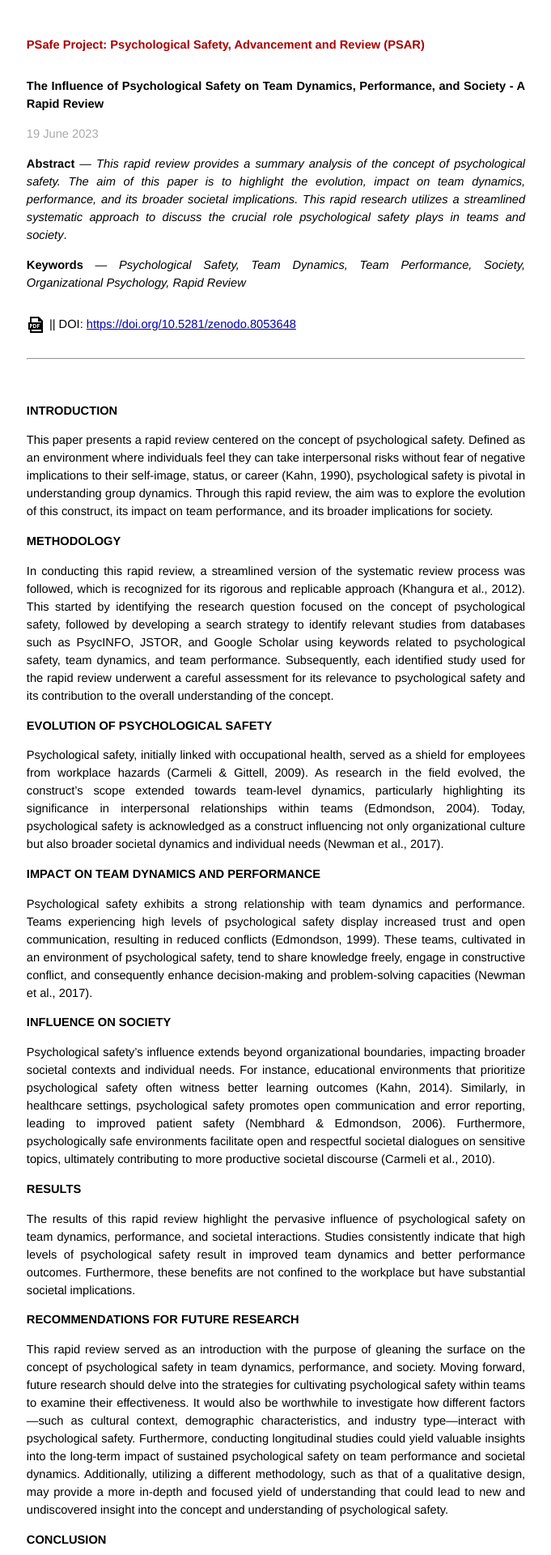
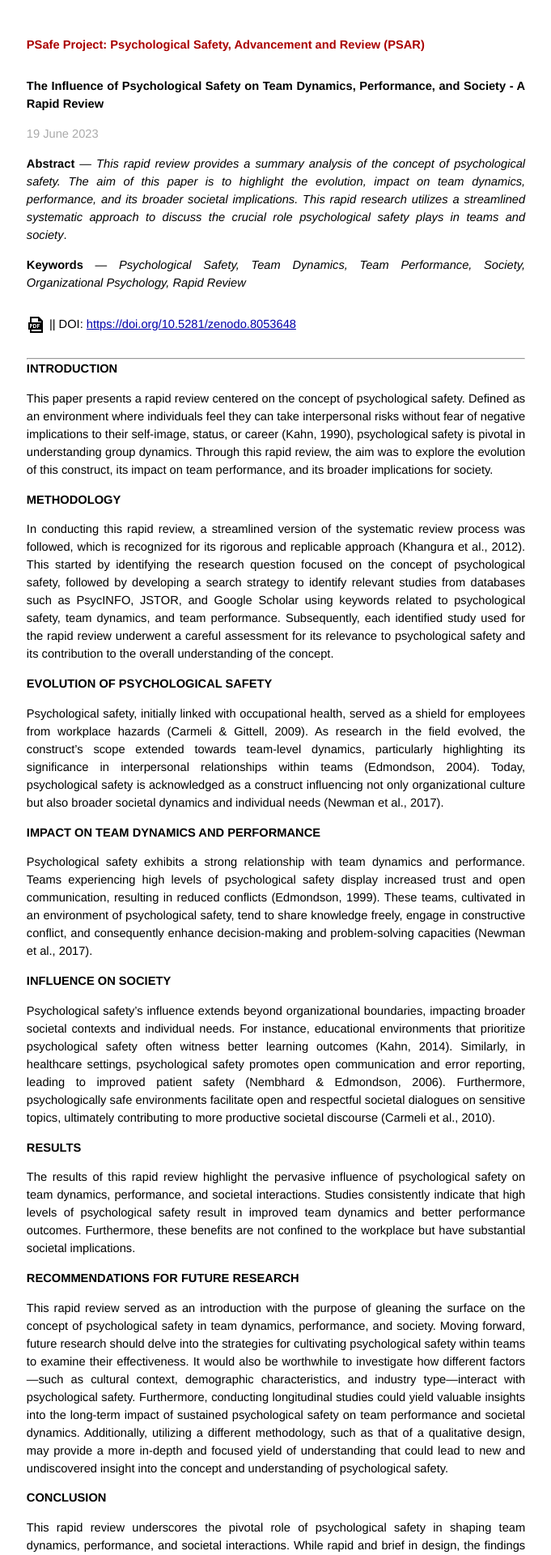
Before and after one commit to atidbit/psafe, a Jekyll site: the page built from _posts/2023-06-19-influence-of-psychological-safety-a-rapid-review.md, in a window 1280 px wide. Shown: the top 1920 px of the page at 81% size, without its empty margins (299-980 px from the left). Built offline with Jekyll 4.4.1, drawn with Linux system fonts in a browser that asks for light colours.

Commit message:
Update 2023-06-19-influence-of-psychological-safety-a-rapid-review.md

```diff
--- a/_posts/2023-06-19-influence-of-psychological-safety-a-rapid-review.md
+++ b/_posts/2023-06-19-influence-of-psychological-safety-a-rapid-review.md
@@ -20,7 +20,7 @@ Organizational Psychology, Rapid Review_
 <a href="https://zenodo.org/record/8053648/files/Influence_of_Psychological_Safety_A_Rapid_Review.pdf?download=1" target="_blank"><img src="/images/pdf-icon.png" align="center"></a> ||
 DOI: <a href="https://doi.org/10.5281/zenodo.8053648" target="_blank">https://doi.org/10.5281/zenodo.8053648</a>
 
-<hr><br>
+<hr>
 
 ### INTRODUCTION
 
```
